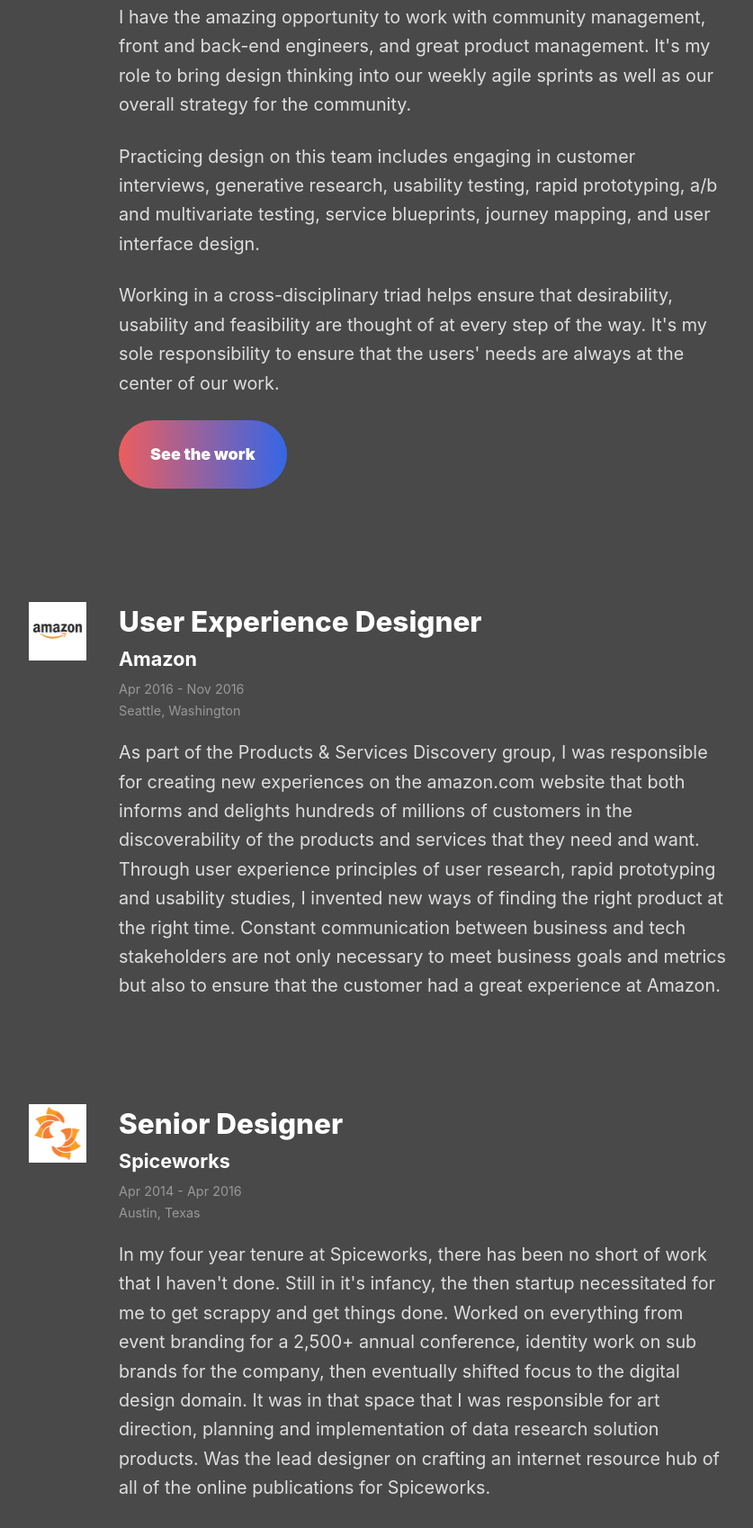
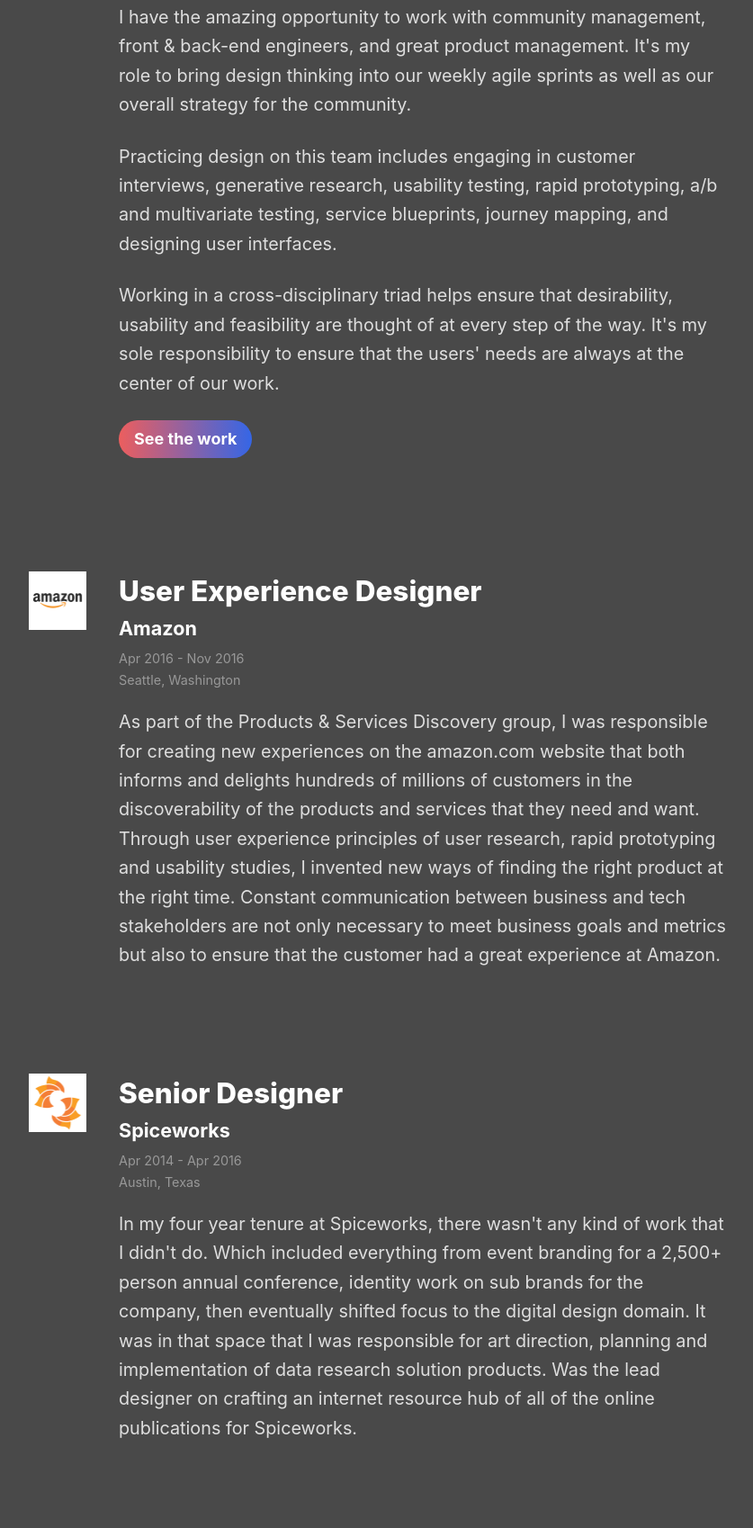
Before and after one commit to mrkevanlin/the-next-senior-product-designer-at-basecamp, a Gatsby site: page /resume in a window 1280 px wide. Shown: the part 1073-2771 px from the top of the page at 90% size, without its empty margins (4-841 px from the left). Built offline with nearby package versions, Linux system fonts and the light colour scheme; Gatsby itself is replaced by a stand-in of ours.

Commit message:
grammer fixes

```diff
--- a/src/pages/resume.js
+++ b/src/pages/resume.js
@@ -1,6 +1,6 @@
 import React from "react"
 import Layout from "../components/Layout"
-import PrimaryButton from "../components/primaryButton"
+import SecondaryButton from "../components/secondaryButton"
 import Promo from "../components/promo"
 import ResumeEntry from "../components/resumeEntry"
 import Atlassian from "../images/atlassian.png"
@@ -31,10 +31,10 @@ export default function Resume() {
                      </ul>
 
                      <p>With over 2 million community members contributing over 850,000+ posts, the Atlassian Community is the premier place to connect, share and learn all things Atlassian. It's my responsibility to ensure ease of use for all roles of the community.</p>
-                     <p>I have the amazing opportunity to work with community management, front and back-end engineers, and great product management. It's my role to bring design thinking into our weekly agile sprints as well as our overall strategy for the community.</p>
-                     <p>Practicing design on this team includes engaging in customer interviews, generative research, usability testing, rapid prototyping, a/b and multivariate testing, service blueprints, journey mapping, and user interface design.</p>
+                     <p>I have the amazing opportunity to work with community management, front &amp; back-end engineers, and great product management. It's my role to bring design thinking into our weekly agile sprints as well as our overall strategy for the community.</p>
+                     <p>Practicing design on this team includes engaging in customer interviews, generative research, usability testing, rapid prototyping, a/b and multivariate testing, service blueprints, journey mapping, and designing user interfaces.</p>
                      <p>Working in a cross-disciplinary triad helps ensure that desirability, usability and feasibility are thought of at every step of the way. It's my sole responsibility to ensure that the users' needs are always at the center of our work.</p>
-                     <PrimaryButton buttonLink="/work/" buttonText="See the work"></PrimaryButton>
+                     <SecondaryButton buttonLink="/work/" buttonText="See the work"></SecondaryButton>
                   </div>
                </div>
 
@@ -60,7 +60,7 @@ export default function Resume() {
                         <li>Apr 2014 - Apr 2016</li>
                         <li>Austin, Texas</li>
                      </ul>
-                     <p>In my four year tenure at Spiceworks, there has been no short of work that I haven't done. Still in it's infancy, the then startup necessitated for me to get scrappy and get things done. Worked on everything from event branding for a 2,500+ annual conference, identity work on sub brands for the company, then eventually shifted focus to the digital design domain. It was in that space that I was responsible for art direction, planning and implementation of data research solution products. Was the lead designer on crafting an internet resource hub of all of the online publications for Spiceworks.</p>
+                     <p>In my four year tenure at Spiceworks, there wasn't any kind of work that I didn't do. Which included everything from event branding for a 2,500+ person annual conference, identity work on sub brands for the company, then eventually shifted focus to the digital design domain. It was in that space that I was responsible for art direction, planning and implementation of data research solution products. Was the lead designer on crafting an internet resource hub of all of the online publications for Spiceworks.</p>
                   </div>
                </div>
 
--- a/src/pages/work.js
+++ b/src/pages/work.js
@@ -33,7 +33,7 @@ export default function Work() {
                   <li>Developer relations</li>
                </ul>
                <p>Typically, whenever you are asking a question to the Atlassian Community, you're in need of help surrounding one of Atlassian products. Because we have so many products with similar names, why not show you the products you have and let that be your starting point? By matching your data to your question, it enables the Atlassian Community to get you an answer faster.</p>
-               <SecondaryButton buttonText="Read more" buttonLink="/work/improving-the-create-question-experience-through-personalization/"></SecondaryButton>
+               <SecondaryButton buttonText="Read more" buttonLink="/work/improving-the-question-creation-experience-with-personalization/"></SecondaryButton>
             </section>
          </section>
       </Layout>
--- a/src/pages/work/improving-the-create-question-experience-through-personalization.js
+++ b/src/pages/work/improving-the-question-creation-experience-with-personalization.js
@@ -17,7 +17,7 @@ export default function QBS() {
    return (
       <Layout>
          <section className="section--hero wrapper flex-container">
-            <h1>Improving the create question experience through personalization.</h1>
+            <h1>Improving the question creation experience with personalization.</h1>
             <h2>By leveraging customer data, I was able to deliver a best-in-class support experience.</h2>
          </section>
          <section className="grey-background">
```
